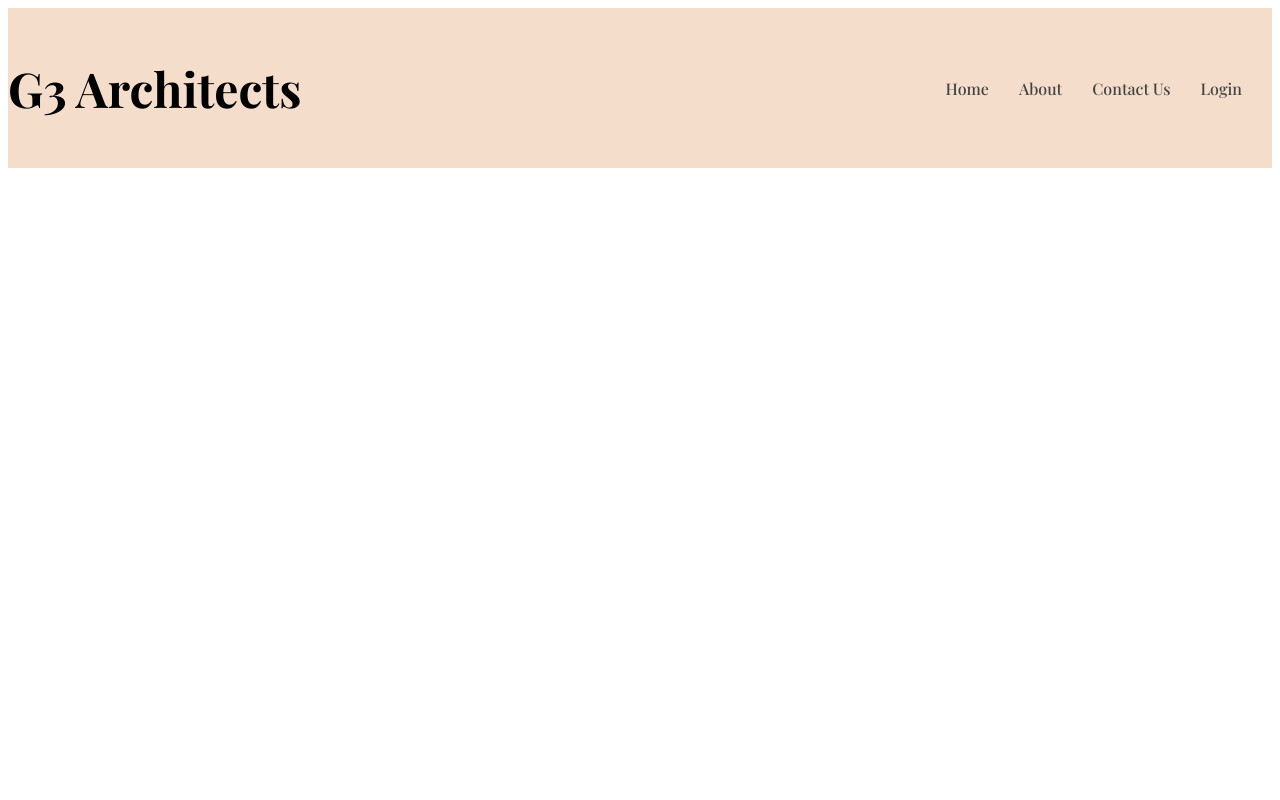
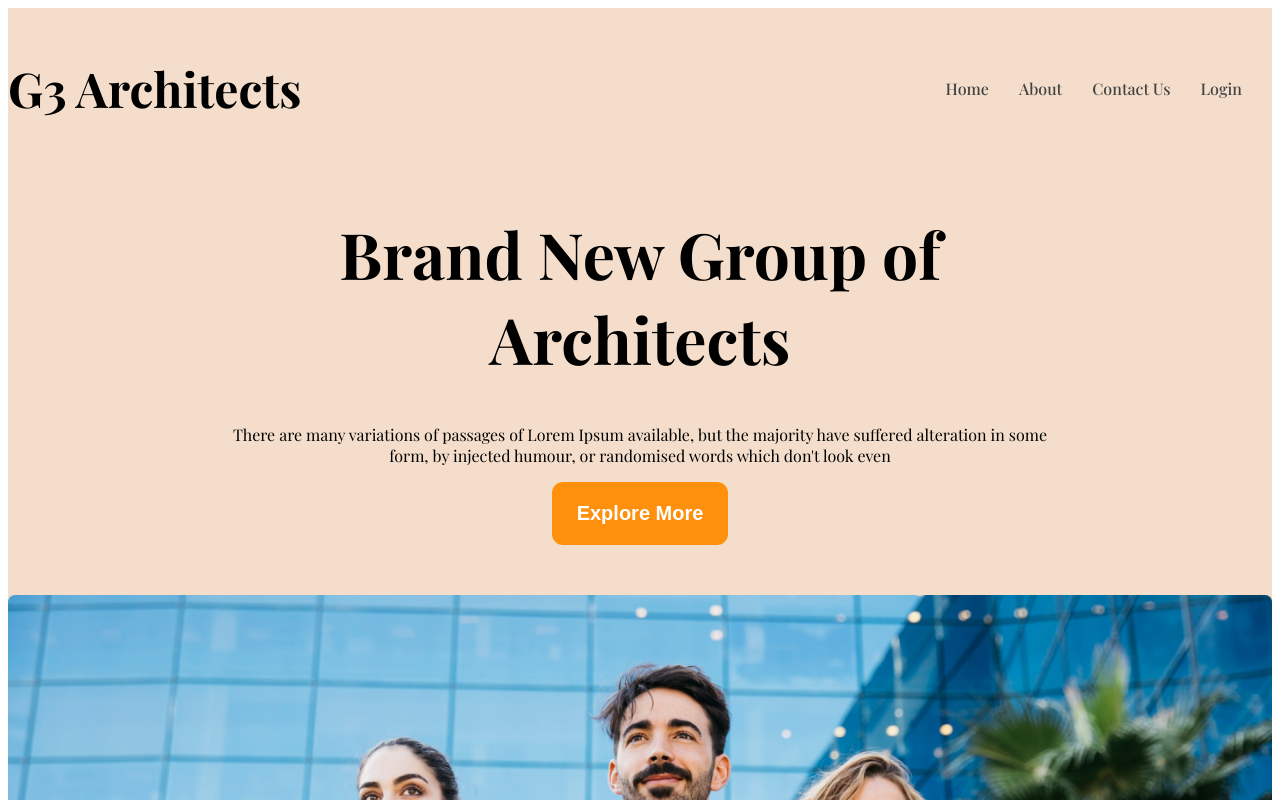
Before and after one commit to mir-md-rahim/ARCHITECTS-WEBSITE, a plain HTML site: page index.html in a window 1280 px wide. Shown: the top 800 px of the page. Drawn offline with nearby package versions, Linux system fonts and the light colour scheme; a web font is replaced by a local one.

Commit message:
added benner section

```diff
--- a/index.html
+++ b/index.html
@@ -11,15 +11,21 @@
     <header class="bg-light">
         <nav class="navbar display-flex">
         <h3 class="brand">G3 Architects</h3>
-            <div">
             <ul class="nav-links display-flex">
                 <li class="nav-item"><a href="" class="nav-link text-gray">Home </a></li>
                 <li class="nav-item"><a href="" class="nav-link text-gray">About </a></li>
                 <li class="nav-item"><a href="" class="nav-link text-gray">Contact Us</a></li>
                 <li class="nav-item"><a href="" class="nav-link text-gray">Login</a></li>
             </ul>
+        </nav>
+        <div class="banner">
+            <div class="banner-content">
+                <h1 class="banner-title">Brand New Group of Architects </h1>
+                <p class="banner-description">There are many variations of  passages of Lorem Ipsum available, but the majority have     suffered alteration in some form, by injected humour, or    randomised words which don't look even</p>
+                <button class="btn">Explore More</button>
             </div>
-        </nav>
+            <img class="banner-img" src="./images/banner.png" alt="#">
+        </div>
     </header>
 
     <main>
--- a/style.css
+++ b/style.css
@@ -8,23 +8,32 @@
   font-style: normal;
 }
 
-                                    /* NAVBAR */
 .display-flex{
     display: flex;
+}
+
+
+.bg-light{
+    background-color: #F4DECB;
+}
+
+.text-gray{
+    color: #424242;
 }
 
 .text-light-gray{
     color: #727272;
 }
 
-.text-gray{
-    color: #424242;
+                                /* RESPONSIVE */
+@media screen and (max-width:576px) {
+    .navbar, .nav-links{
+        flex-direction: column;
+    }
 }
 
-.bg-light{
-    background-color: #F4DECB;
-}
 
+                                    /* NAVBAR */
 .navbar{
     justify-content: space-between;
     align-items: center;
@@ -51,3 +60,28 @@
 }
 
                                     /* BANNER */
+.banner-content{
+    max-width: 850px;
+    margin: 0 auto;
+    text-align: center;
+    margin-bottom: 50px;
+}
+
+.banner-title{
+    font-weight: 700;
+    font-size: 4rem;
+}
+
+.btn{
+    background-color: #FF900E;
+    color: white;
+    padding: 20px 25px;
+    font-size: 1.25rem;
+    font-weight: 600;
+    border-radius: 11px;
+    border: none;
+}
+
+.banner-img{
+    width: 100%;
+}
```
Lines whose indentation alone changed are shown as unchanged.
